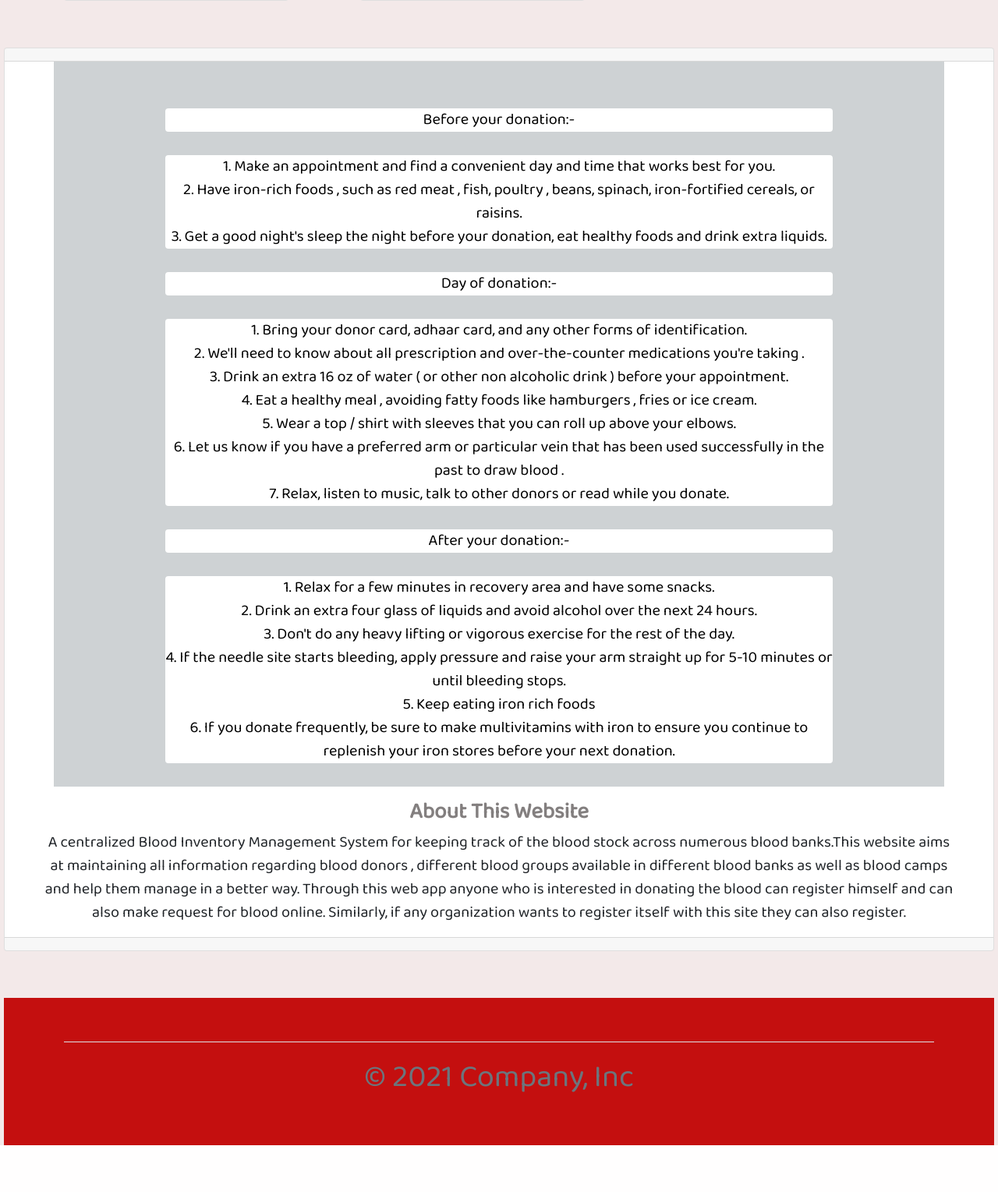
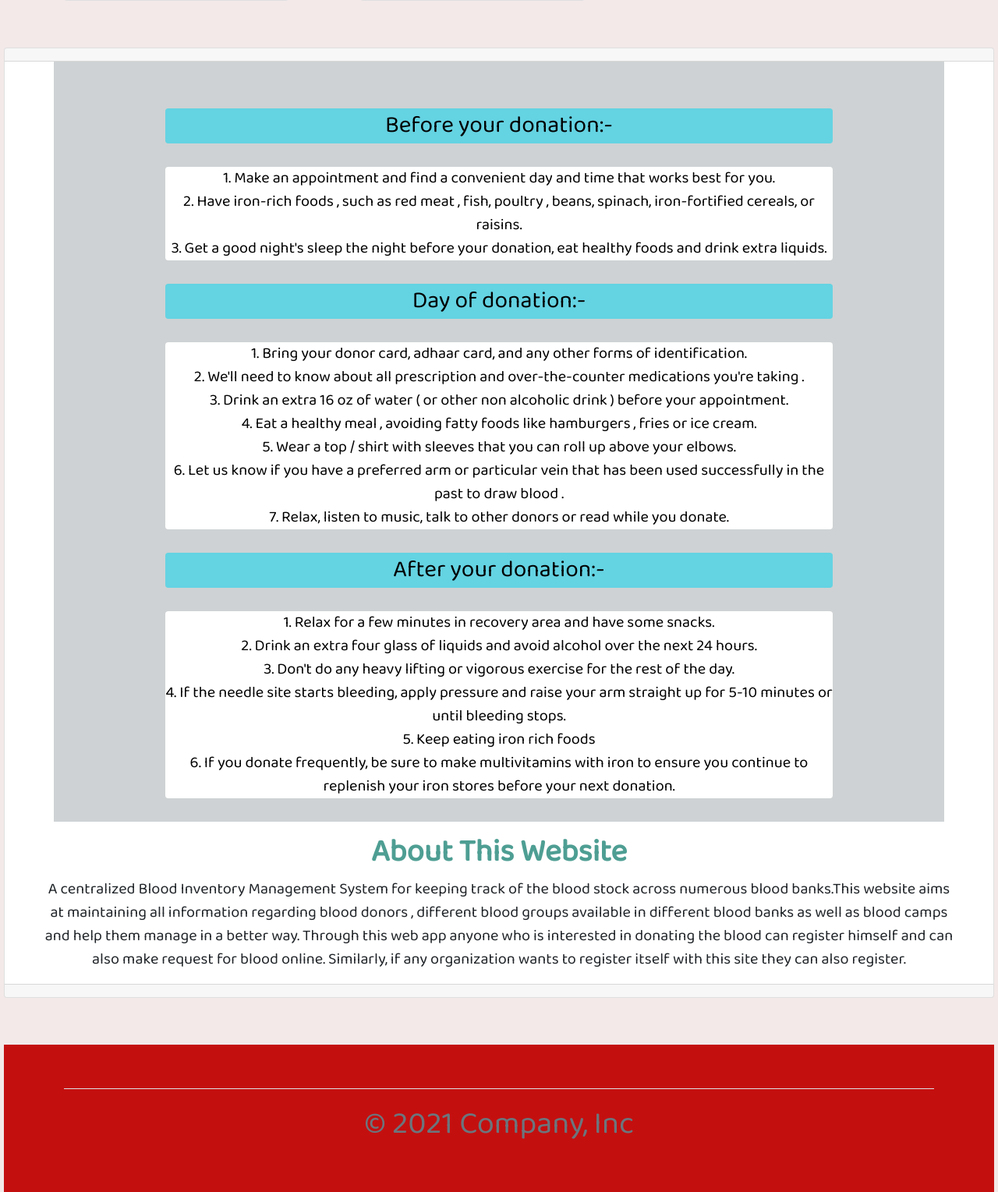
Before and after one commit to hritika1025/Blood_Donation_Management_System, a Flask app: page /home in a window 1280 px wide. Shown: the part 1073-2602 px from the top of the page at 78% size. Before the commit the page ends 2542 px from the top, so only its background shows below. Run offline with Flask 2, Linux system fonts and the light colour scheme; the visitor is signed in with stand-in values (Sample User, id 1); some libraries are stand-ins or nearby versions.

Commit message:
Changes made.

```diff
--- a/static/css/style.css
+++ b/static/css/style.css
@@ -116,3 +116,16 @@ body{
     margin: auto;
     border-radius: 4px;
 }
+.textheading{
+    background-color: rgb(100, 211, 226);
+    width: 75%;
+    margin: auto;
+    border-radius: 4px;
+    font-size: 30px;
+}
+.textcontent:hover {
+    transform: scale(1.05);
+    box-shadow: 0 10px 20px rgba(0, 0, 0, .12), 0 4px 8px rgba(0, 0, 0, .06);
+    background-color: rgb(141, 221, 217);
+    color: rgb(12, 19, 18);
+}
--- a/template/home.html
+++ b/template/home.html
@@ -275,7 +275,7 @@
       <div class="instructions">
         <br>
         <br>
-        <div class="textcontent"> Before your donation:- </div>
+        <div class="textheading"> Before your donation:- </div>
 <br>
 <div class="textcontent">
   1. Make an appointment and find a convenient day and time that works best for you.
@@ -286,7 +286,7 @@
 
 </div>
 <br>
-         <div class="textcontent"> Day of donation:- </div>
+         <div class="textheading"> Day of donation:- </div>
 <br>
 <div class="textcontent">
   1. Bring your donor card, adhaar card, and any other forms of identification.
@@ -305,7 +305,7 @@
 
 </div>
 <br>
-            <div class="textcontent"> After your donation:- </div>
+            <div class="textheading"> After your donation:- </div>
 <br>
 <div class="textcontent">
   1. Relax for a few minutes in recovery area and have some snacks.
@@ -325,12 +325,12 @@
 
 
       <div class="card-body" style="margin: auto 30px">
-        <h3
+        <h1
           class="card-title"
-          style="font-weight: bold; color: rgb(131, 127, 127)"
+          style="font-weight: bold; color: rgb(78, 158, 147)"
         >
           About This Website
-        </h3>
+        </h1>
         <p class="card-text">
           A centralized Blood Inventory Management System for keeping track of
           the blood stock across numerous blood banks.This website aims at
```
Also changed, not shown: static/css/admin_dashboard2.css (+15 -2 lines), template/admin_dashboard.html (+12 -4 lines).
